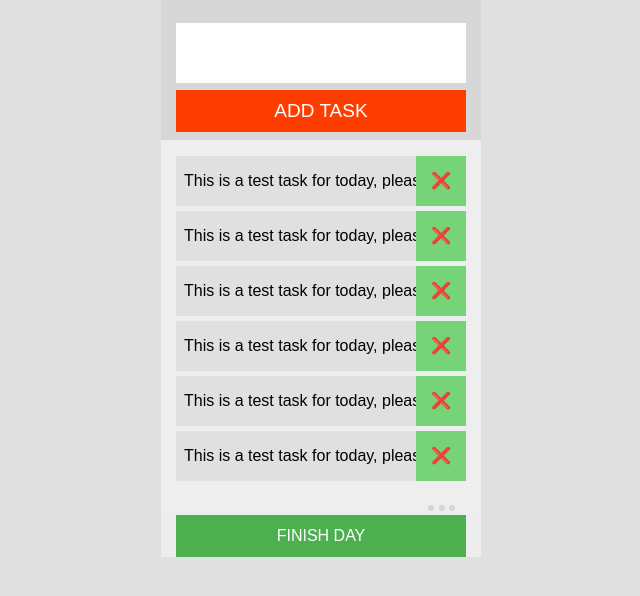
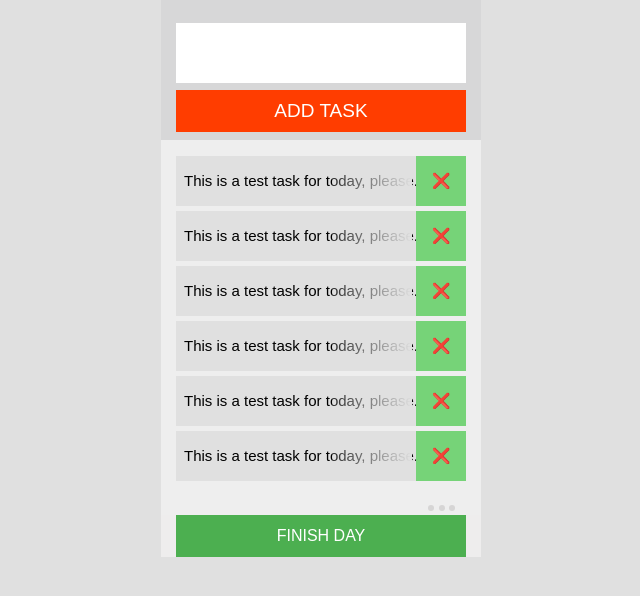
Before and after one commit to bappygolder/oTask, a plain HTML site: page Project/index.html in a window 1280 px wide. Shown: the whole page, without its empty margins (319-959 px from the left). Drawn offline with Linux system fonts and the light colour scheme.

Commit message:
Added the fade effect in last of the task bar.

```diff
--- a/Project/styles.css
+++ b/Project/styles.css
@@ -60,6 +60,7 @@ Structur > Overall Structure
 	line-height: 50px;
 	list-style-type: none;
 	padding-left: 8px;
+	position: relative;
 }
 
 .cross_mark {
@@ -157,12 +158,21 @@ html {
 	background: #4caf50;
 	color: #fff;
 }
+.fade { height: 100%; width: 80px; position: absolute; top: 0px; right: 54px;
+	/* Permalink - use to edit and share this gradient: http://colorzilla.com/gradient-editor/#e0e0e0+0,e0e0e0+100&amp;0.19+0,1+100 */
+background: -moz-linear-gradient(left,  rgba(224,224,224,0.19) 0%, rgba(224,224,224,1) 100%); /* FF3.6-15 */
+background: -webkit-linear-gradient(left,  rgba(224,224,224,0.19) 0%,rgba(224,224,224,1) 100%); /* Chrome10-25,Safari5.1-6 */
+background: linear-gradient(to right,  rgba(224,224,224,0.19) 0%,rgba(224,224,224,1) 100%); /* W3C, IE10+, FF16+, Chrome26+, Opera12+, Safari7+ */
+filter: progid:DXImageTransform.Microsoft.gradient( startColorstr='#30e0e0e0', endColorstr='#e0e0e0',GradientType=1 ); /* IE6-9 */
+
+}
 /*end: Colors
 ---------------------------------------------------------------------------------------------------*/
 #add_task_button {
 	 font-size: 19px;
 
 }
+#task_section ul li { font-size: 15px; }
 
 
 /*--------------------------------------------------------------------------------------------------
```
